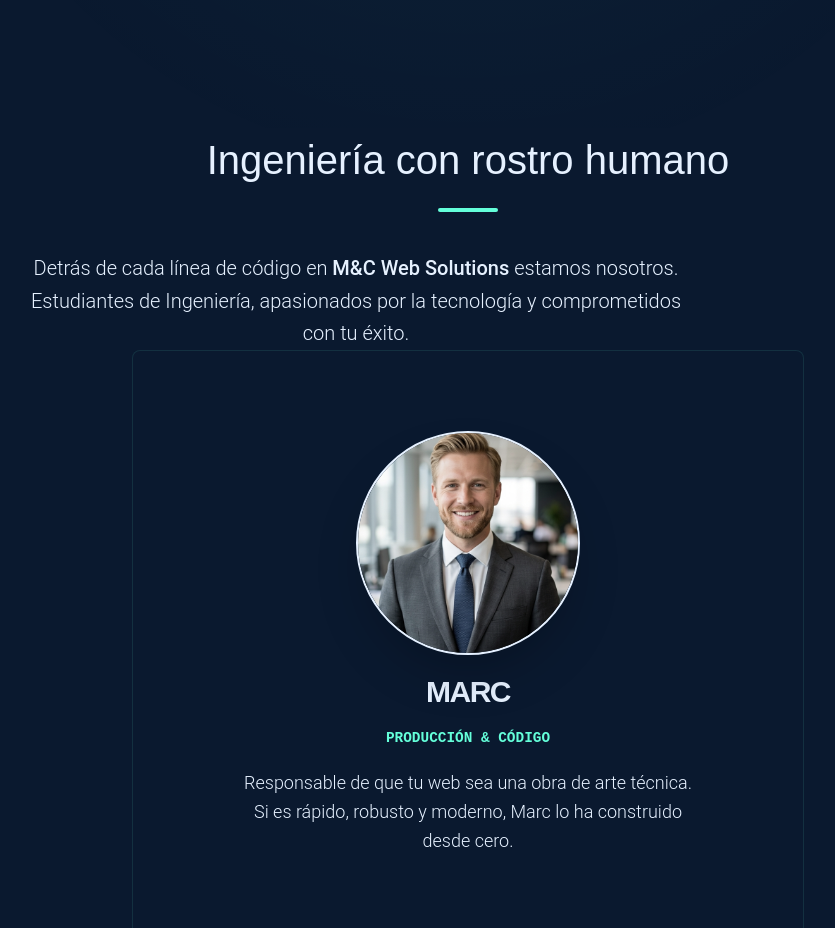
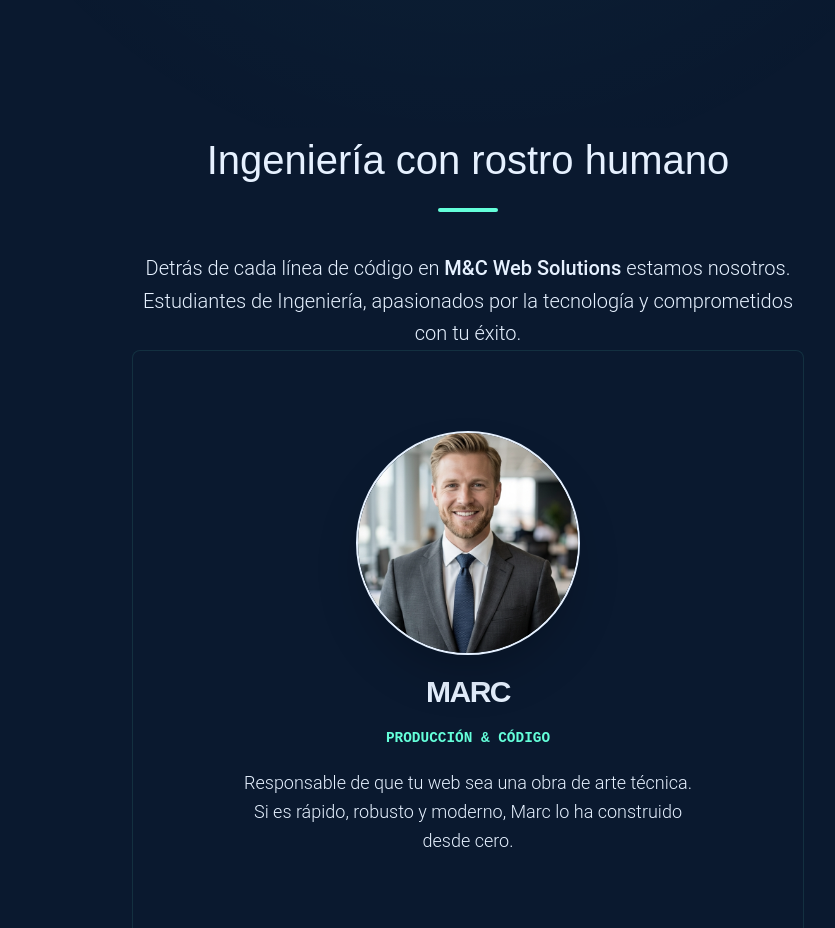
Before and after one commit to markusx5622/mc-websolutions-v2, a Next.js app: page / in a window 1280 px wide. Shown: the part 3140-4068 px from the top of the page, without its empty margins (172-1007 px from the left). Built offline with nearby package versions, Linux system fonts and the light colour scheme.

Commit message:
style: reinforce description centering in Nosotros section

```diff
--- a/src/app/(marketing)/page.tsx
+++ b/src/app/(marketing)/page.tsx
@@ -469,9 +469,9 @@ export default function Home() {
         transition={{ duration: 0.8 }}
       >
         <div className="w-full max-w-4xl px-6 flex flex-col items-center">
-          <div className="text-center w-full mb-24">
+          <div className="w-full mb-24 flex flex-col items-center text-center">
             <h2 className="section-title !mb-10 text-center">Ingeniería con rostro humano</h2>
-            <p className="text-muted text-xl leading-relaxed max-w-2xl mx-auto text-center font-light">
+            <p className="text-text-muted text-xl leading-relaxed max-w-2xl text-center font-light">
               Detrás de cada línea de código en <span className="text-accent font-medium">M&C Web Solutions</span> estamos nosotros. Estudiantes de Ingeniería, apasionados por la tecnología y comprometidos con tu éxito.
             </p>
           </div>
```
